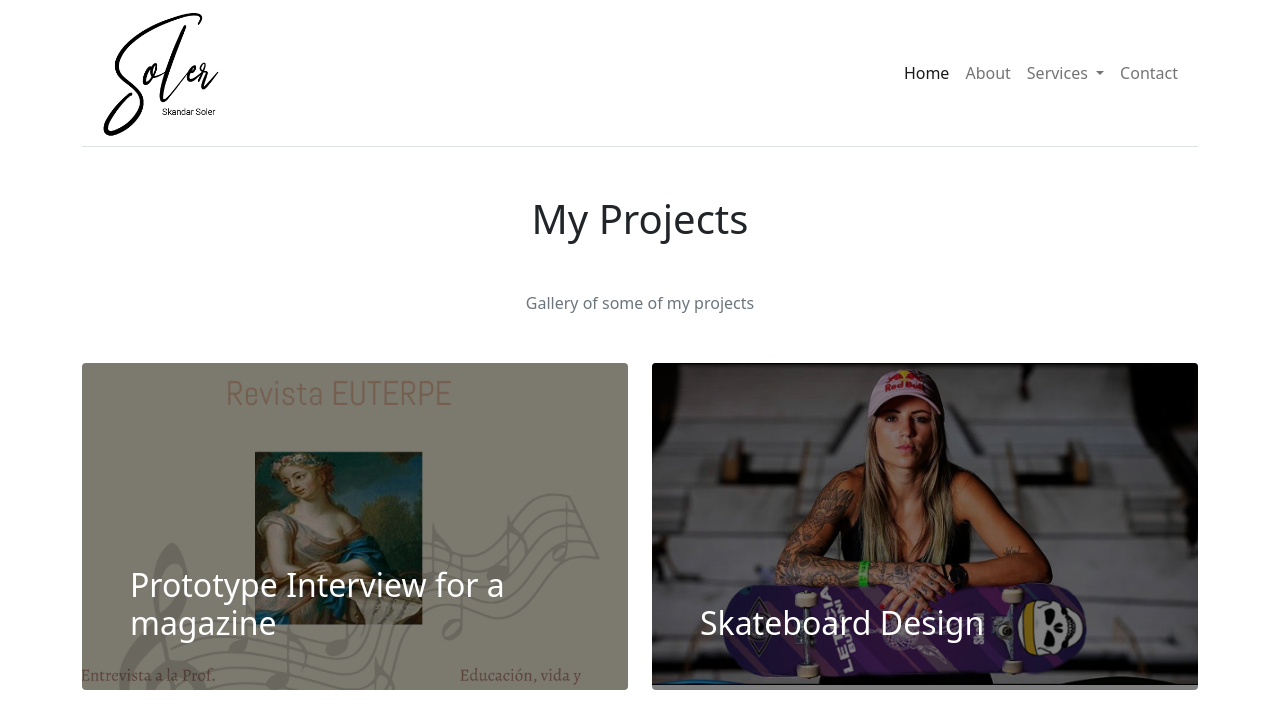
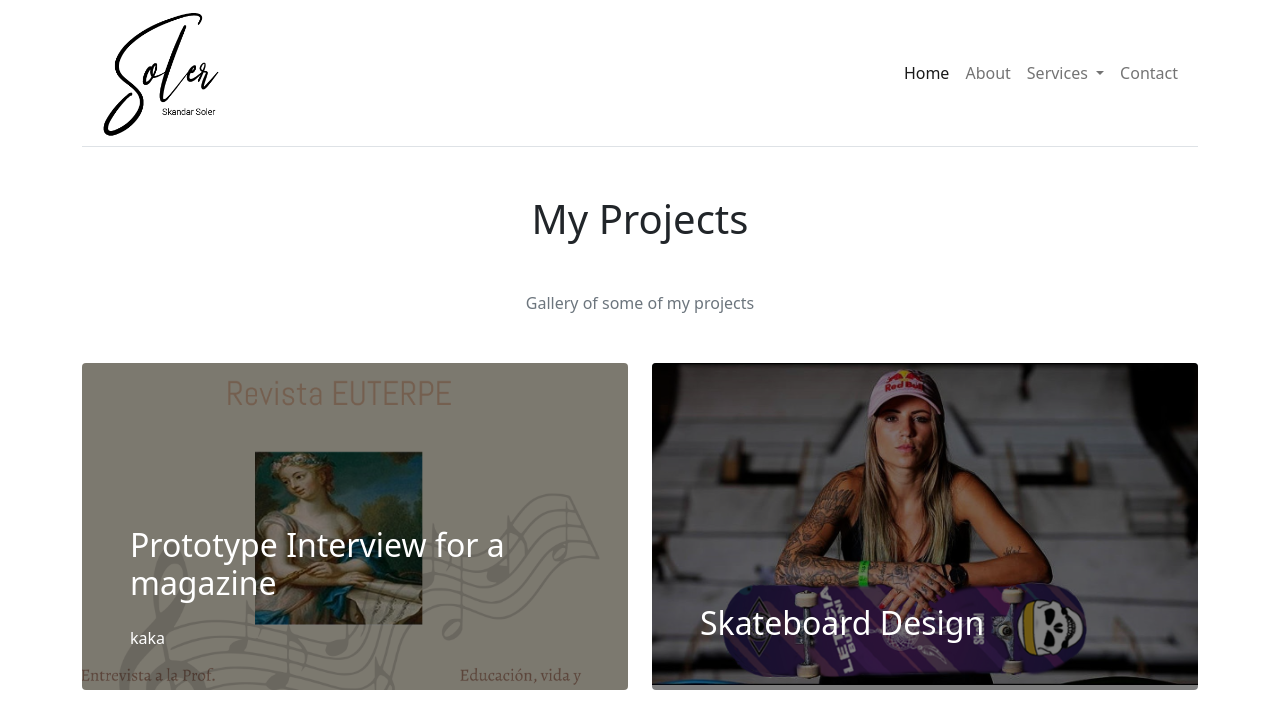
Before and after one commit to skasoler/Portfolio, a plain HTML site: page index.html in a window 1280 px wide. Shown: the top 711 px of the page. Drawn offline with nearby package versions, Linux system fonts and the light colour scheme.

Commit message:
prueba
1

```diff
--- a/index.html
+++ b/index.html
@@ -65,6 +65,7 @@
                   <div class="hover-1-content px-5 py-4">
                     <h2 class="hover-1-title font-weight-bold mb-0">Prototype Interview for a magazine</h2>
                     <p class="hover-1-description font-weight-light mb-0">Tools used: Figma</p>
+                    <p>kaka</p>
                   </div>
                 </div>
               </div>
```
Also changed, not shown: 1 other file.
